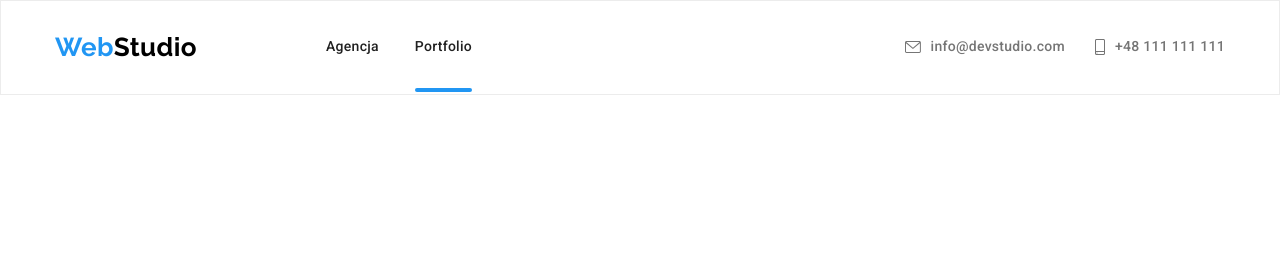
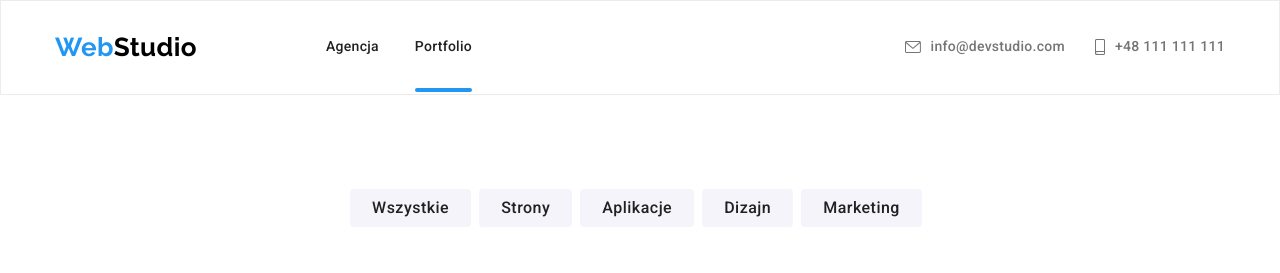
Before and after one commit to KtianG/portfolio-webpage, a plain HTML site: page portfolio.html in a window 1280 px wide. Shown: the top 273 px of the page. Drawn offline with nearby package versions, Linux system fonts and the light colour scheme.

Commit message:
Added filter in portfolio

```diff
--- a/js/modal.js
+++ b/js/modal.js
@@ -1,13 +1,16 @@
 (() => {
+  // Create an object to store references to DOM elements
   const refs = {
     openModalBtn: document.querySelector("[data-modal-open]"),
     closeModalBtn: document.querySelector("[data-modal-close]"),
     modal: document.querySelector("[data-modal]"),
   };
 
+  // Add click event listeners to the open/close modal buttons
   refs.openModalBtn.addEventListener("click", toggleModal);
   refs.closeModalBtn.addEventListener("click", toggleModal);
 
+  // Function to toggle the visibility of the modal
   function toggleModal() {
     refs.modal.classList.toggle("is-hidden");
   }
--- /dev/null
+++ b/js/portfolio-filtr.js
@@ -0,0 +1,26 @@
+(() => {
+  // Select all filter buttons and portfolio items
+  const filterButtons = document.querySelectorAll(".filters__button");
+  const portfolioItems = document.querySelectorAll(".projects__item");
+
+  // Add click event listener to each filter button
+  filterButtons.forEach((button) =>
+    button.addEventListener("click", () => {
+      const filterValue = button.getAttribute("data-filter");
+      filterPortfolio(filterValue);
+    })
+  );
+
+  // Function to filter portfolio items
+  function filterPortfolio(filterValue) {
+    portfolioItems.forEach((item) => {
+      const itemType = item.querySelector(".projects__type").textContent.trim();
+      // Check if the filterValue is 'all' or matches the itemType
+      if (filterValue === "all" || itemType === filterValue) {
+        item.style.display = "block"; // Show the item
+      } else {
+        item.style.display = "none"; // Hide the item
+      }
+    });
+  }
+})();
--- a/portfolio.html
+++ b/portfolio.html
@@ -94,21 +94,43 @@
 
     <main class="portfolio">
       <div class="container">
-        <ul class="filters in_progress">
+        <ul class="filters">
           <li class="filters__item">
-            <button type="button" class="filters__button">Wszystkie</button>
+            <button type="button" class="filters__button" data-filter="all">
+              Wszystkie
+            </button>
           </li>
           <li class="filters__item">
-            <button type="button" class="filters__button">Strony</button>
+            <button
+              type="button"
+              class="filters__button"
+              data-filter="Strona internetowa"
+            >
+              Strony
+            </button>
           </li>
           <li class="filters__item">
-            <button type="button" class="filters__button">Aplikacje</button>
+            <button
+              type="button"
+              class="filters__button"
+              data-filter="Aplikacja"
+            >
+              Aplikacje
+            </button>
           </li>
           <li class="filters__item">
-            <button type="button" class="filters__button">Dizajn</button>
+            <button type="button" class="filters__button" data-filter="Dizajn">
+              Dizajn
+            </button>
           </li>
           <li class="filters__item">
-            <button type="button" class="filters__button">Marketing</button>
+            <button
+              type="button"
+              class="filters__button"
+              data-filter="Marketing"
+            >
+              Marketing
+            </button>
           </li>
         </ul>
 
@@ -488,5 +510,6 @@
     </div>
     <!-- Include JavaScript files -->
     <script src="./js/mobile-menu.js"></script>
+    <script src="./js/portfolio-filtr.js"></script>
   </body>
 </html>
```
Also changed, not shown: js/mobile-menu.js (+8 -1 lines). Lines whose indentation alone changed are shown as unchanged.
